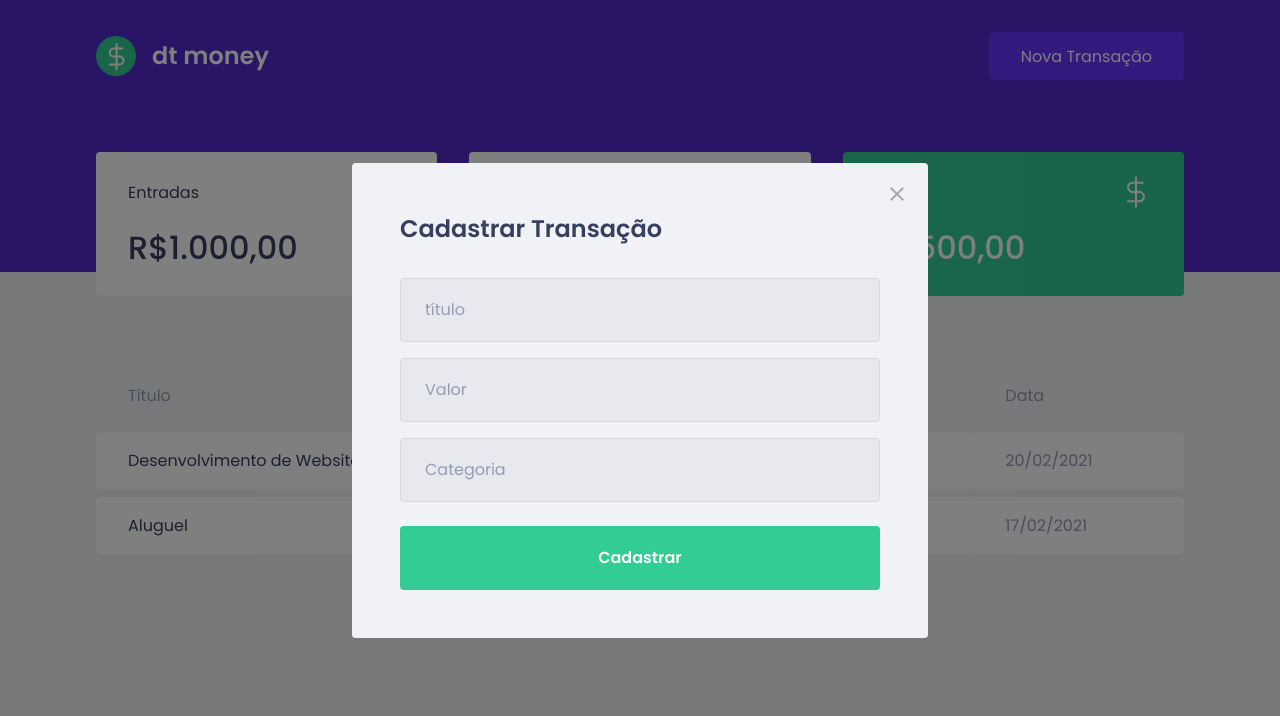
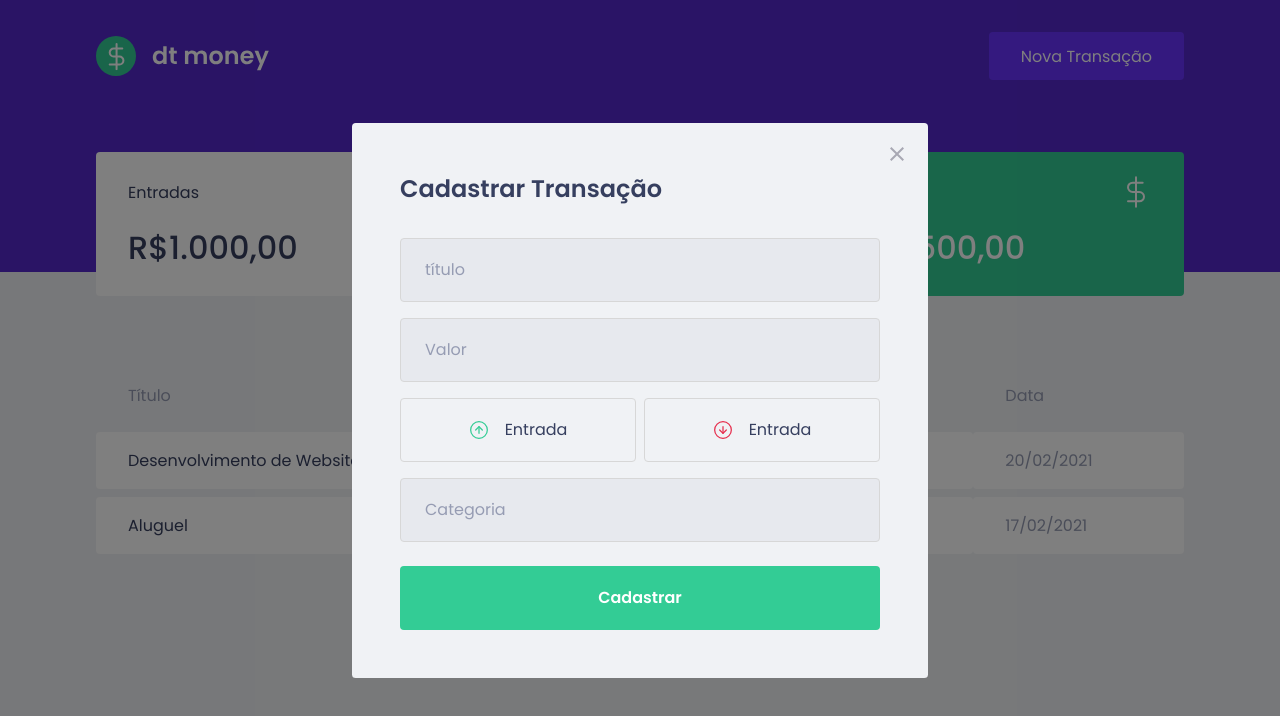
Before and after one commit to leonardof26/djmoney, a React (Create React App) app: page / in a window 1280 px wide. Both pictures are taken after a click on the button "Nova Transação". Shown: the top 716 px of the page. Built offline with nearby package versions, Linux system fonts and the light colour scheme; no server answers; what miragejs would draw is missing.

Commit message:
Added transaction type btns to new transaction modal

```diff
--- a/package.json
+++ b/package.json
@@ -5,6 +5,7 @@
   "dependencies": {
     "axios": "^0.21.1",
     "miragejs": "^0.1.41",
+    "polished": "^4.1.1",
     "react": "^17.0.2",
     "react-dom": "^17.0.2",
     "react-modal": "^3.12.1",
--- a/src/components/NewTransactionModal/index.tsx
+++ b/src/components/NewTransactionModal/index.tsx
@@ -1,8 +1,10 @@
 import Modal from "react-modal";
 
 import closeImg from "../../assets/close.svg";
+import incomeImg from "../../assets/income.svg";
+import outcomeImg from "../../assets/outcome.svg";
 
-import { Container } from "./styles";
+import { Container, TransactionTypeContainer } from "./styles";
 
 interface NewTransactionModalProps {
   isOpen: boolean;
@@ -33,6 +35,18 @@
 
         <input type="text" placeholder="título" />
         <input type="number" placeholder="Valor" />
+
+        <TransactionTypeContainer>
+          <button type="button">
+            <img src={incomeImg} alt="Entrada" />
+            <span>Entrada</span>
+          </button>
+          <button type="button">
+            <img src={outcomeImg} alt="Saída" />
+            <span>Entrada</span>
+          </button>
+        </TransactionTypeContainer>
+
         <input type="text" placeholder="Categoria" />
 
         <button type="submit">Cadastrar</button>
--- a/src/components/NewTransactionModal/styles.ts
+++ b/src/components/NewTransactionModal/styles.ts
@@ -1,4 +1,6 @@
 import styled from "styled-components";
+
+import { darken } from "polished";
 
 export const Container = styled.form`
   h2 {
@@ -47,3 +49,40 @@
     }
   }
 `;
+
+export const TransactionTypeContainer = styled.div`
+  margin: 1rem 0;
+  display: grid;
+  grid-template-columns: 1fr 1fr;
+  gap: 0.5rem;
+
+  button {
+    height: 4rem;
+    border: 1px solid #d7d7d7;
+    border-radius: 0.25rem;
+
+    background: transparent;
+
+    display: flex;
+    align-items: center;
+    justify-content: center;
+
+    transition: border-color 0.2s;
+
+    &:hover {
+      border-color: ${darken(0.1, "#d7d7d7")};
+    }
+
+    img {
+      height: 20px;
+      width: 20px;
+    }
+
+    span {
+      display: inline-block;
+      margin-left: 1rem;
+      font-size: 1rem;
+      color: var(--text-title);
+    }
+  }
+`;
```
Also changed, not shown: 1 other file (tests, documents, lock files or other folders).
